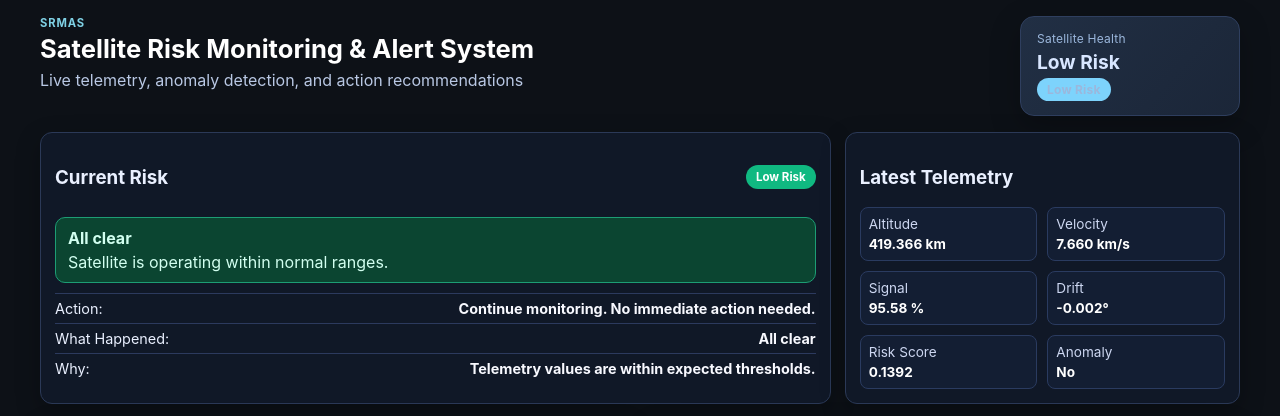
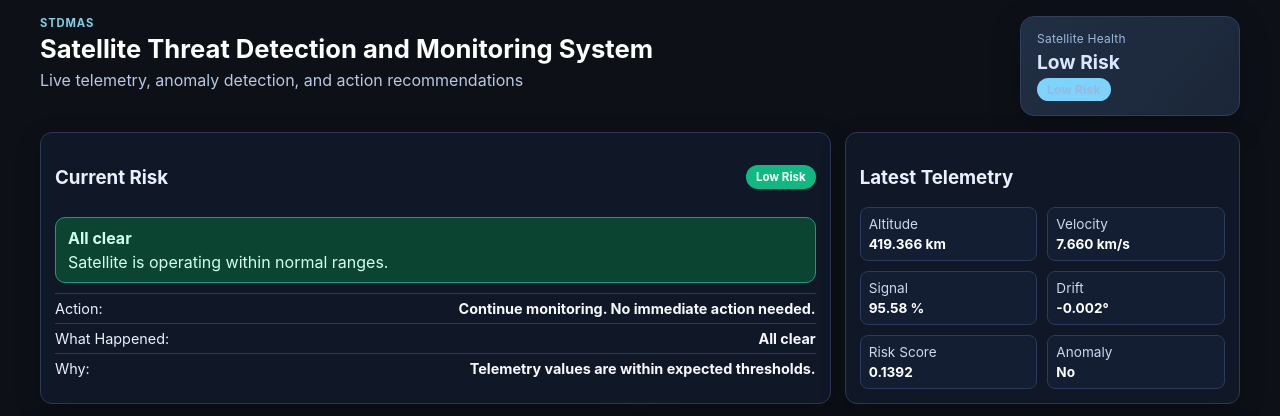
Before and after one commit to pradeeep-pal/STDAMS3.o, a Flask app: page / in a window 1280 px wide. Shown: the top 416 px of the page. Run offline with Flask 3, Linux system fonts and the light colour scheme.

Commit message:
Updated STDMAS full form

```diff
--- a/templates/dashboard.html
+++ b/templates/dashboard.html
@@ -3,7 +3,7 @@
 <head>
     <meta charset="UTF-8" />
     <meta name="viewport" content="width=device-width, initial-scale=1.0" />
-    <title>SRMAS - Satellite Risk Monitoring & Alert System</title>
+    <title>STDMAS - Satellite Threat Detection and Monitoring System</title>
     <link rel="stylesheet" href="/static/style.css" />
     <script src="https://cdn.jsdelivr.net/npm/chart.js"></script>
 </head>
@@ -11,8 +11,8 @@
     <div class="page">
         <header class="header">
             <div>
-                <p class="brand">SRMAS</p>
-                <h1>Satellite Risk Monitoring & Alert System</h1>
+                <p class="brand">STDMAS</p>
+               <h1>Satellite Threat Detection and Monitoring System</h1>
                 <p class="subtitle">Live telemetry, anomaly detection, and action recommendations</p>
             </div>
             <div class="health-card">
```
